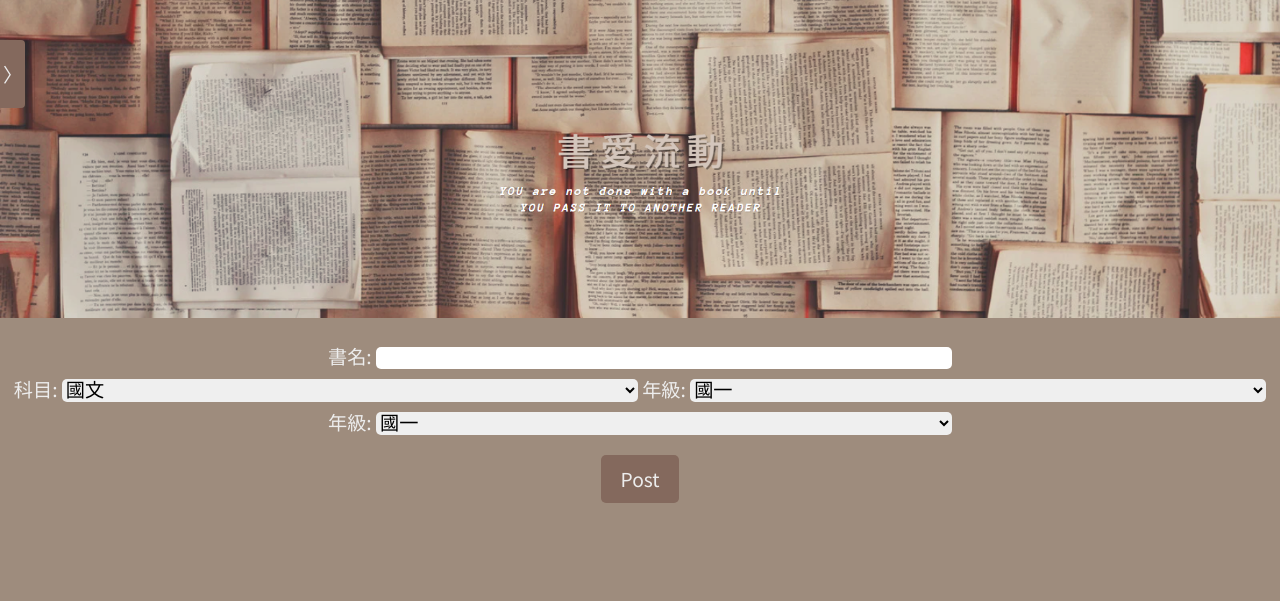
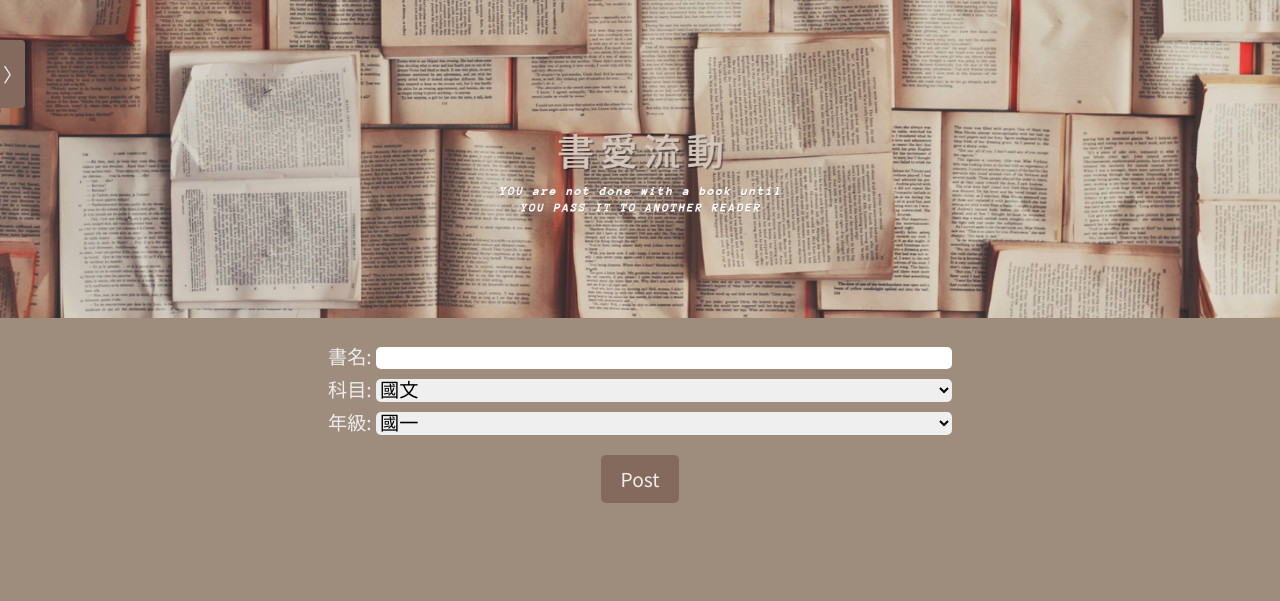
Before and after one commit to Q23RF/BooksRiverWebsite, a Flask app: page /post in a window 1280 px wide. Shown: the top 601 px of the page. Run offline with Flask 3, Linux system fonts and the light colour scheme; the visitor is signed in with stand-in values (Sample User, id 1).

Commit message:
AGAIN...

```diff
--- a/templates/post.html
+++ b/templates/post.html
@@ -38,13 +38,6 @@
 					<option value="english">英文</option>
 					<option value="math">數學</option>
 				</select>
-
-				<label for="grade" class="post-label">年級:</label>
-				<select name="grade" class="post-input">
-					<option value=7>國一</option>
-					<option value=8>國二</option>
-					<option value=9>國三</option>
-				</select>
 			</div>
 			<div>
 				<label for="grade" class="post-label">年級:</label>
```
